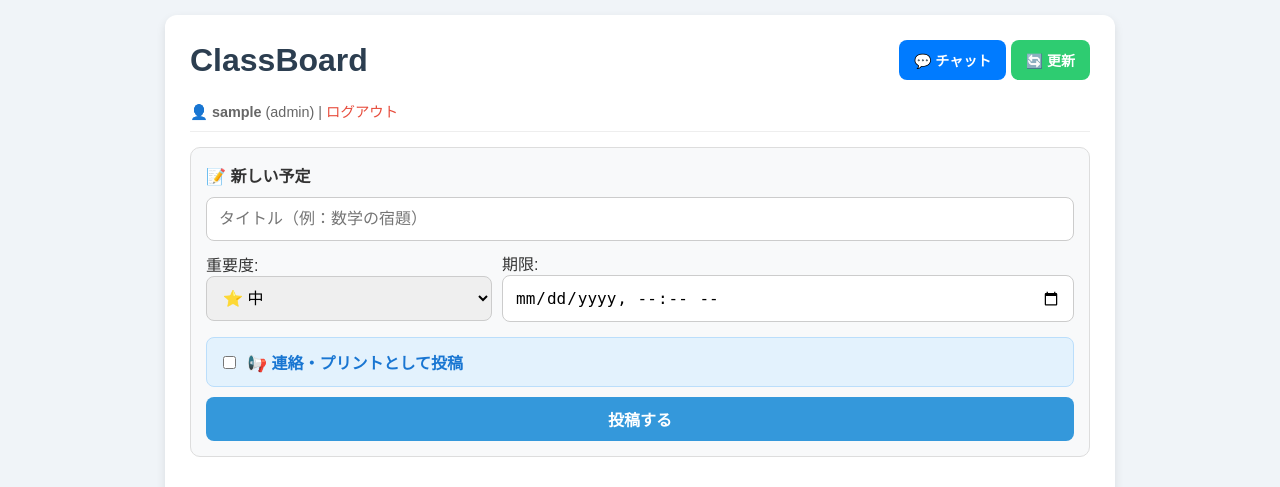
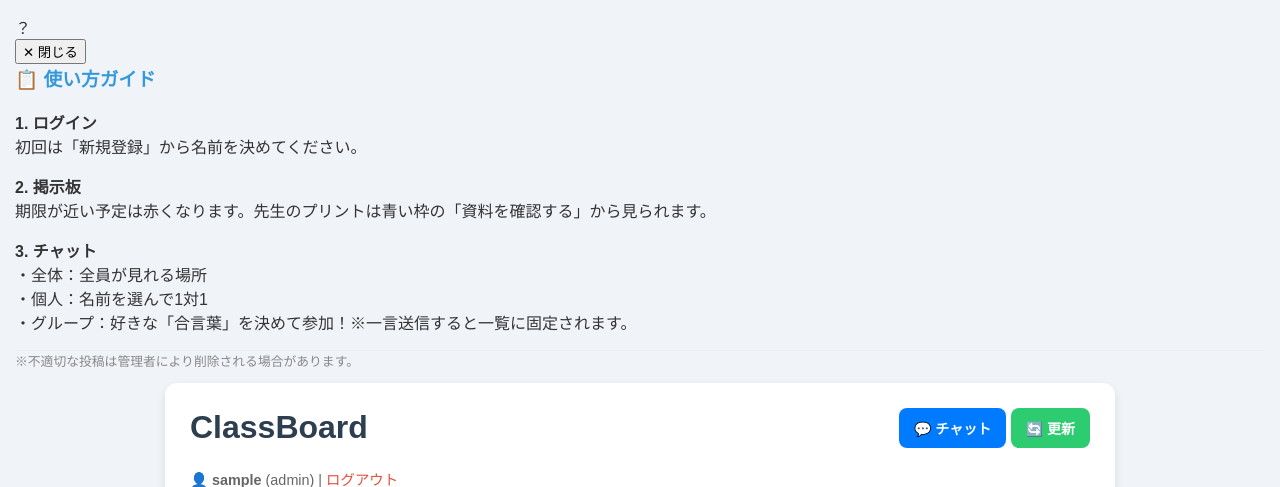
Before and after one commit to Keypom-A/ClassBoard, a Flask app: page / in a window 1280 px wide. Shown: the top 487 px of the page. Run offline with Flask 3, Linux system fonts and the light colour scheme; the visitor is signed in with stand-in values (Sample User, id 1); data that the repository does not hold is empty; some libraries are stand-ins or nearby versions.

Commit message:
index.html

```diff
--- a/templates/index.html
+++ b/templates/index.html
@@ -44,6 +44,36 @@
     </style>
 </head>
 <body>
+    <!-- ヘルプボタン -->
+<div class="help-trigger" onclick="toggleManual()">？</div>
+
+<!-- マニュアル本体 -->
+<div class="manual-overlay" id="manualOverlay" onclick="toggleManual()">
+    <div class="manual-content" onclick="event.stopPropagation()">
+        <button class="manual-close" onclick="toggleManual()">✕ 閉じる</button>
+        <h3 style="color:#3498db; margin-top:0;">📋 使い方ガイド</h3>
+
+        <p><b>1. ログイン</b><br>初回は「新規登録」から名前を決めてください。</p>
+
+        <p><b>2. 掲示板</b><br>期限が近い予定は赤くなります。先生のプリントは青い枠の「資料を確認する」から見られます。</p>
+
+        <p><b>3. チャット</b><br>
+        ・全体：全員が見れる場所<br>
+        ・個人：名前を選んで1対1<br>
+        ・グループ：好きな「合言葉」を決めて参加！※一言送信すると一覧に固定されます。</p>
+
+        <p style="font-size:0.8em; color:#888; border-top:1px solid #eee; pt-10;">
+        ※不適切な投稿は管理者により削除される場合があります。</p>
+    </div>
+</div>
+
+<script>
+function toggleManual() {
+    const overlay = document.getElementById('manualOverlay');
+    overlay.style.display = (overlay.style.display === 'flex') ? 'none' : 'flex';
+}
+</script>
+
     <div class="container">
         <div class="header-flex">
             <h1 style="margin:0; color:#2c3e50;">ClassBoard</h1>
```
